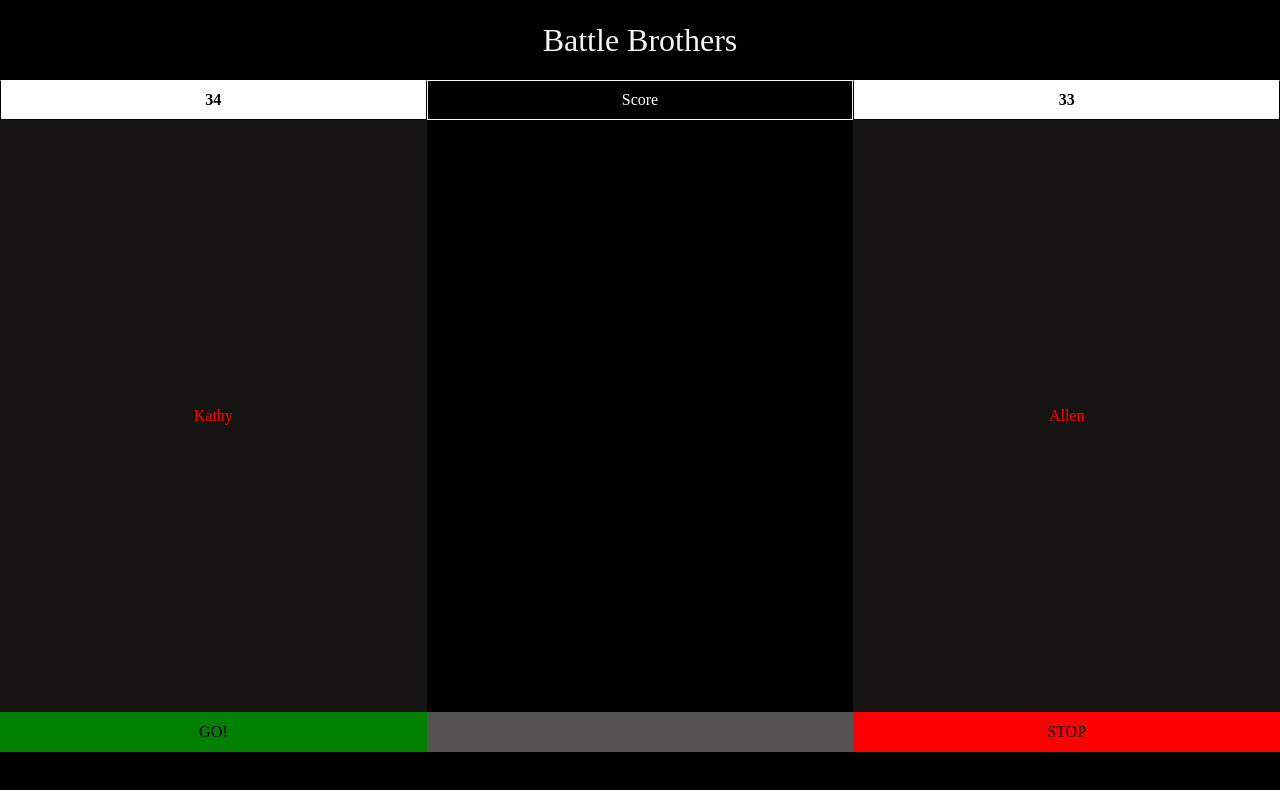
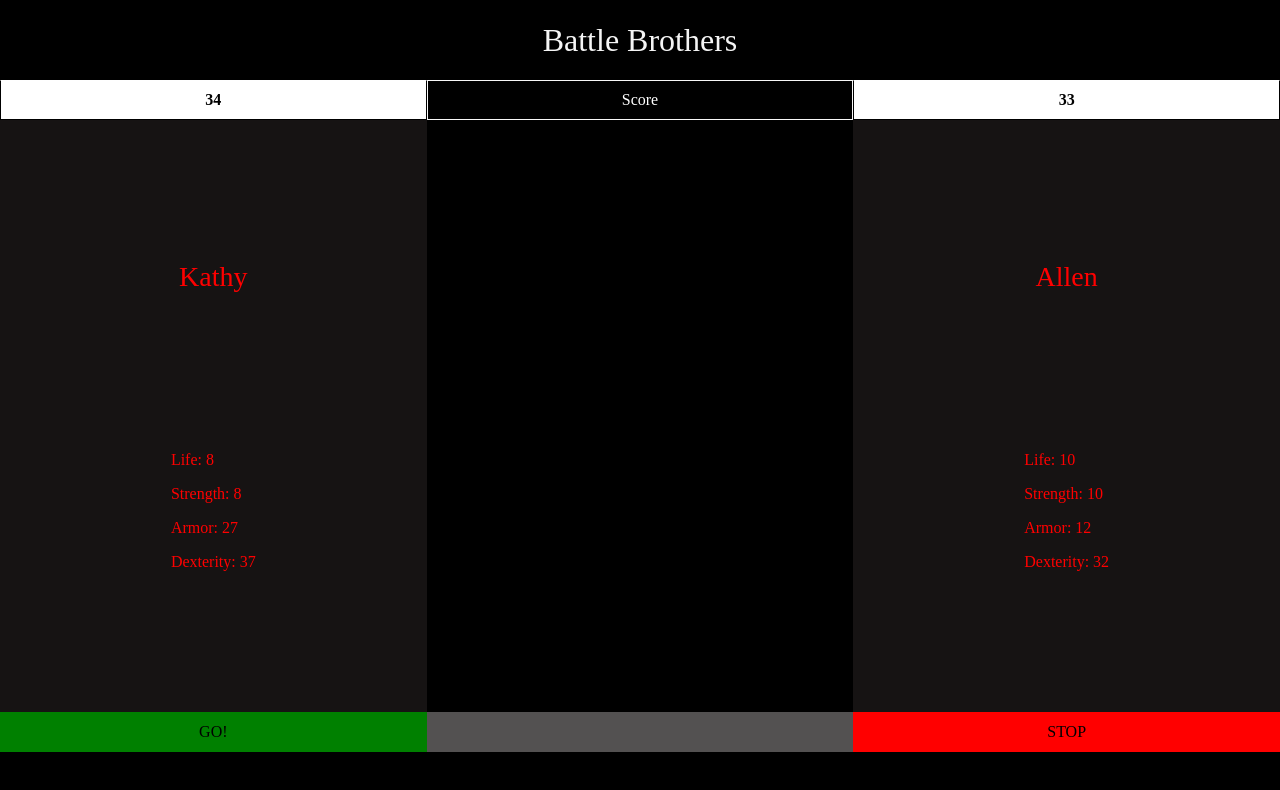
Before and after one commit to coe9257/Battle-Characters, a website: page index.html in a window 1280 px wide. Drawn offline with Linux system fonts and the light colour scheme.

Commit message:
Modified critical strike damage; Fixed start new game function; fixed reload new game by removing all child nodes

```diff
--- a/main.css
+++ b/main.css
@@ -83,11 +83,21 @@ header {
 .player1 {
     grid-area: player1;
     text-align: center;
+    display: flex;
+    flex-direction: column;
+    justify-content: space-evenly;
 }
 
 .player2 {
     grid-area: player2;
     text-align: center;
+    display: flex;
+    flex-direction: column;
+    justify-content: space-evenly;
+}
+
+.pStatTags {
+    margin-top: 1rem;
 }
 
 .middle-space {
--- a/main.js
+++ b/main.js
@@ -1,4 +1,6 @@
-//modified critical strike damage;  fixed start new game function so you cannot start it over until game is over;
+//modified critical strike damage;
+//fixed start new game function so you cannot start it over until game is over;
+//Fixed reload new game by removing all element nods before reload
 
 
 function RdmBtwTwoNbrs(min, max) {
@@ -87,33 +89,42 @@ class Fighter {
         document.querySelector(`.` + className).textContent = life;
     }
 
-    checkDeath() {
+    checkDeath(player) {
+        console.log(player)
         let name = this.name;
+
         if (this.life < 1) {
             function nameDeath() {
-                console.log(`name`, name)
-                if (document.querySelector('.player1').textContent == name) {
+                    console.log(`name`, name);
+                    console.log(document.querySelector('.player1_p_tag').textContent);
+                    console.log(document.querySelector('.player2_p_tag').textContent);
+                if (document.querySelector('.player1_p_tag').textContent == player.name) {
+                        console.log('firing if');
                         let previousText = document.querySelector('.middle-space').textContent;
                     document.querySelector('.player1').textContent = "DEATH";
                     document.querySelector('.player1-turn').style.backgroundColor = "red";
                     document.querySelector('.player1-turn').textContent = "STOP";
-                    document.querySelector('.middle-space').textContent = `${previousText} ${name} is DEAD`;
-                }else if (document.querySelector('.player2').textContent == name){
-                        let previousText = document.querySelector('.middle-space').textContent;;
+                        console.log(`previousText: `, previousText, `name: `, name);
+                    document.querySelector('.middle-space').textContent = `${previousText} ${name} is DEAD!`;
+                }else if (document.querySelector('.player2_p_tag').textContent == player.name){
+                        console.log('firing else if');
+                        let previousText = document.querySelector('.middle-space').textContent;
                     document.querySelector('.player2').textContent = "DEATH";
                     document.querySelector('.player2-turn').style.backgroundColor = "red"
                     document.querySelector('.player2-turn').textContent = "STOP";
-                    document.querySelector('.middle-space').textContent = `${previousText} ${name} is DEAD`;
-                }
-            }
+                        console.log(`previousText: `, previousText, `name: `, name);
+                    document.querySelector('.middle-space').textContent = `${previousText} ${name} is DEAD!`;
+                };
+            };
             nameDeath();
+
             function newGameText() {
                 document.querySelector('.space-bottom').style.backgroundColor = "white";
                 document.querySelector('.space-bottom').textContent = "New Game";
             };
             newGameText()
         };
-    }
+    };
 };
 
 function create_player(nbr) {
@@ -153,12 +164,31 @@ function pageLoad() {
         };
         let names = player1_name_creation();
         // console.log(names);
-        document.querySelector('.player1').textContent = names[0];
-        document.querySelector('.player2').textContent = names[1];
         player_1.name = names[0];
         player_2.name = names[1];
+        function add_p_element_to_players() {
+            let player_1_p_name = document.createElement('p');
+                player_1_p_name.style.fontSize = `1.75rem`;
+                player_1_p_name.textContent = names[0];
+                player_1_p_name.className = "player1_p_tag";
+                document.querySelector('.player1').appendChild(player_1_p_name);
+
+            let player_2_p_name = document.createElement('p');
+                player_2_p_name.style.fontSize = `1.75rem`;
+                player_2_p_name.textContent = names[1];
+                player_2_p_name.className = "player2_p_tag";
+                document.querySelector('.player2').appendChild(player_2_p_name);
+        };
+        add_p_element_to_players();
     };
-        addNames()
+    addNames()
+
+    function loadLife() {
+        document.querySelector('.player1-score').textContent = player_1.life;
+        document.querySelector('.player2-score').textContent = player_2.life;
+    }
+    loadLife();
+
     function firstMove() {
         (function () {
             let turn = RdmBtwTwoNbrs(0, 1000);
@@ -179,12 +209,85 @@ function pageLoad() {
             }
         })();
     };
-        firstMove();
-    function loadLife() {
-        document.querySelector('.player1-score').textContent = player_1.life;
-        document.querySelector('.player2-score').textContent = player_2.life;
+    firstMove();
+
+    function addPlayerAttributesToScreen(p1, p2){
+        // this.name = name;
+        // this.life = life;
+        // this.strength = strength;
+        // this.armor = armor;
+        // this.dexterity = dexterity;
+        function playerOneAttributes() {
+            let p1_life = p1.strength;
+            let p1_strength = p1.strength;
+            let p1_armor = p1.armor;
+            let p1_dexterity = p1.dexterity;
+
+            let p1_p_attributes_container = document.createElement('div');
+                p1_p_attributes_container.setAttribute('style', 'display: flex; flex-direction: column; justify-content: space-around; align-items: flex-start')
+                p1_p_attributes_container.className = 'Stats-Container';
+
+                let p1_life_p = document.createElement('p');
+                    p1_life_p.className = "pStatTags";
+                    p1_life_p.textContent = `Life: ${p1_life}`;
+
+                let p1_strength_p = document.createElement('p');
+                    p1_strength_p.className = "pStatTags";
+                    p1_strength_p.textContent = `Strength: ${p1_strength}`;
+
+                let p1_armor_p = document.createElement('p');
+                    p1_armor_p.className = "pStatTags";
+                    p1_armor_p.textContent = `Armor: ${p1_armor}`;
+
+                let p1_dexterity_p = document.createElement('p');
+                    p1_dexterity_p.className = "pStatTags";
+                    p1_dexterity_p.textContent = `Dexterity: ${p1_dexterity}`;
+
+                p1_p_attributes_container.appendChild(p1_life_p);
+                p1_p_attributes_container.appendChild(p1_strength_p);
+                p1_p_attributes_container.appendChild(p1_armor_p);
+                p1_p_attributes_container.appendChild(p1_dexterity_p);
+
+            document.querySelector('.player1').appendChild(p1_p_attributes_container);
+        }
+        playerOneAttributes();
+
+        function playerTwoAttributes() {
+            let p2_life = p2.strength;
+            let p2_strength = p2.strength;
+            let p2_armor = p2.armor;
+            let p2_dexterity = p2.dexterity;
+
+            let p2_p_attributes_container = document.createElement('div');
+                p2_p_attributes_container.setAttribute('style', 'display: flex; flex-direction: column; justify-content: space-around; align-items: flex-start')
+                p2_p_attributes_container.className = 'Stats-Container';
+
+                let p2_life_p = document.createElement('p');
+                    p2_life_p.className = "pStatTags";
+                    p2_life_p.textContent = `Life: ${p2_life}`;
+
+                let p2_strength_p = document.createElement('p');
+                    p2_strength_p.className = "pStatTags";
+                    p2_strength_p.textContent = `Strength: ${p2_strength}`;
+
+                let p2_armor_p = document.createElement('p');
+                    p2_armor_p.className = "pStatTags";
+                    p2_armor_p.textContent = `Armor: ${p2_armor}`;
+
+                let p2_dexterity_p = document.createElement('p');
+                    p2_dexterity_p.className = "pStatTags";
+                    p2_dexterity_p.textContent = `Dexterity: ${p2_dexterity}`;
+
+                p2_p_attributes_container.appendChild(p2_life_p);
+                p2_p_attributes_container.appendChild(p2_strength_p);
+                p2_p_attributes_container.appendChild(p2_armor_p);
+                p2_p_attributes_container.appendChild(p2_dexterity_p);
+
+            document.querySelector('.player2').appendChild(p2_p_attributes_container);
+        }
+        playerTwoAttributes()
     }
-        loadLife();
+    addPlayerAttributesToScreen(player_1, player_2)
 }
 pageLoad();
 
@@ -206,7 +309,7 @@ document.querySelector('.player1-turn').addEventListener("click", function() {
         }
         changeTurn();
 
-        player_2.checkDeath();
+        player_2.checkDeath(player_2);
 
     }
 });
@@ -230,11 +333,27 @@ document.querySelector('.player2-turn').addEventListener("click", function() {
 
     }
 
-    player_1.checkDeath();
+    player_1.checkDeath(player_1);
 });
 
 document.querySelector('.space-bottom').addEventListener("click", function() {
     function newCharacters() {
+
+        function removePlayer1Nodes(parent) {
+            while (document.querySelector('.player1').firstChild) {
+                document.querySelector('.player1').removeChild(document.querySelector('.player1').firstChild);
+            }
+        };
+
+        function removePlayer2Nodes(parent) {
+            while (document.querySelector('.player2').firstChild) {
+                document.querySelector('.player2').removeChild(document.querySelector('.player2').firstChild);
+            }
+        };
+
+        removePlayer1Nodes();
+        removePlayer2Nodes();
+
         player_1 = create_player(1);
         player_2 = create_player(2);
 
@@ -276,4 +395,4 @@ document.querySelector('.space-bottom').addEventListener("click", function() {
         console.log(true);
         newCharacters();
     }
-})
+});
```
